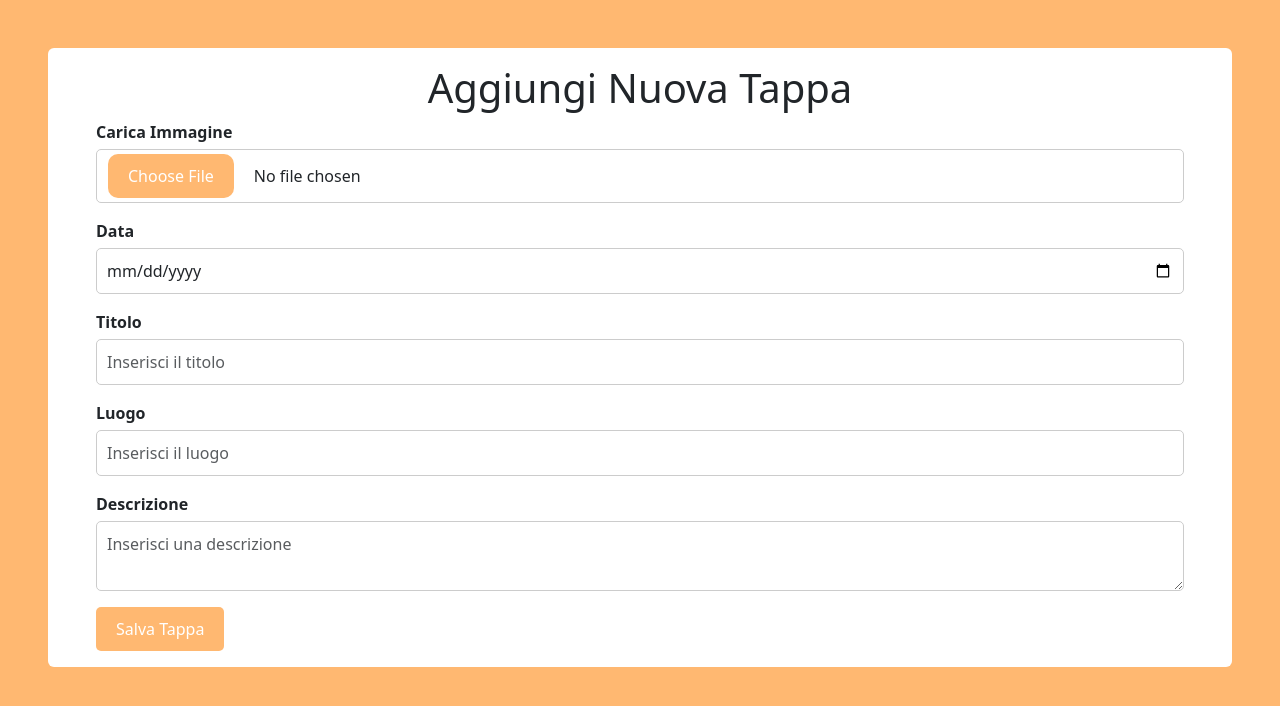
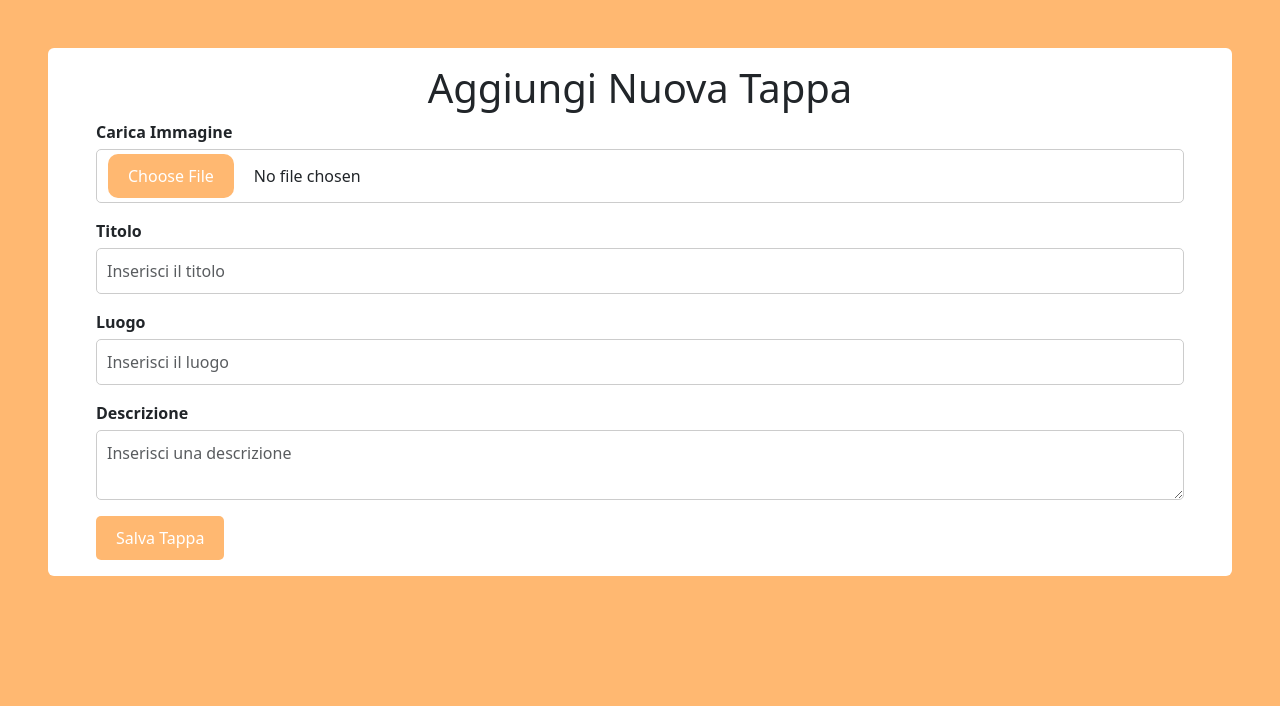
Before and after one commit to AleDiBernardo/travel-app-front, a Vue app: page /create/1 in a window 1280 px wide. Shown: the top 706 px of the page. Built offline with nearby package versions, Linux system fonts and the light colour scheme.

Commit message:
fix: AppCreate

```diff
--- a/src/components/AppCreate.vue
+++ b/src/components/AppCreate.vue
@@ -14,16 +14,6 @@
         />
       </div>
 
-      <!-- Date Input -->
-      <div class="mb-3">
-        <label for="date" class="form-label">Data</label>
-        <input
-          type="date"
-          id="date"
-          class="form-control"
-          v-model="formData.data"
-        />
-      </div>
 
       <!-- Text Input for Title -->
       <div class="mb-3">
@@ -69,10 +59,12 @@
 
 <script>
 import axios from "axios";
+import { store } from "../store";
 
 export default {
   data() {
     return {
+      store,
       formData: {
         data: "",
         titolo: "",
@@ -85,6 +77,7 @@ export default {
   },
   created() {
     this.viaggioId = this.$route.params.id;
+    this.formData.data = this.store.curDate;
   },
   methods: {
     handleFileUpload(event) {
--- a/src/components/Results.vue
+++ b/src/components/Results.vue
@@ -50,7 +50,7 @@
           <div class="right d-flex flex-column fw-bold">
             <div class="d-flex justify-content-between align-items-center">
               <h2>Tappe</h2>
-              <router-link :to="`/create/${store.modalInfo.id}`" class="btn bg-white ms_btn">+</router-link>
+              <router-link :to="`/create/${store.modalInfo.id}`" @click="getDate(this.selectedIndex)" class="btn bg-white ms_btn">+</router-link>
             </div>
             <div class="container p-3" id="calendar">
               <div class="row row-cols-1 g-2">
@@ -144,6 +144,12 @@ export default {
       console.log(this.store.modalInfo.stages[index].longitudine);
       console.log(this.store.modalInfo.stages[index].latitudine);
 
+
+    },
+    getDate(index){
+
+      this.store.curDate =  DateTime.fromFormat(this.store.days[index] , 'dd LLL yyyy').toISODate();
+      console.log(this.store.curDate);
 
     },
     formatData(dataString) {
--- a/src/store.js
+++ b/src/store.js
@@ -5,6 +5,7 @@ export const store = reactive({
     userQuery: "",
     modalInfo: null,
     modalOpen: false,
-    stages: []
+    stages: [],
+    curDate: null
 
 });
```
